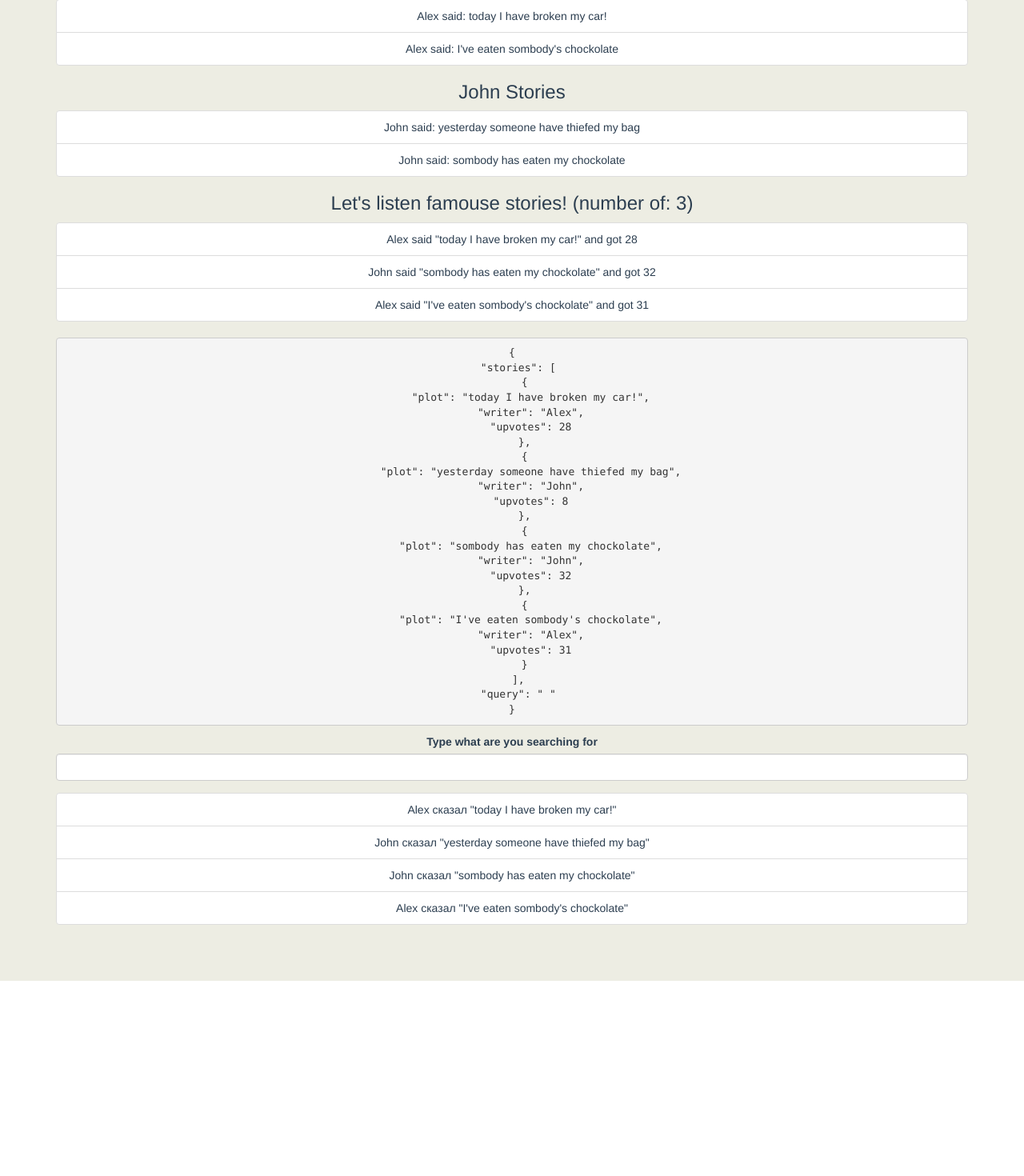
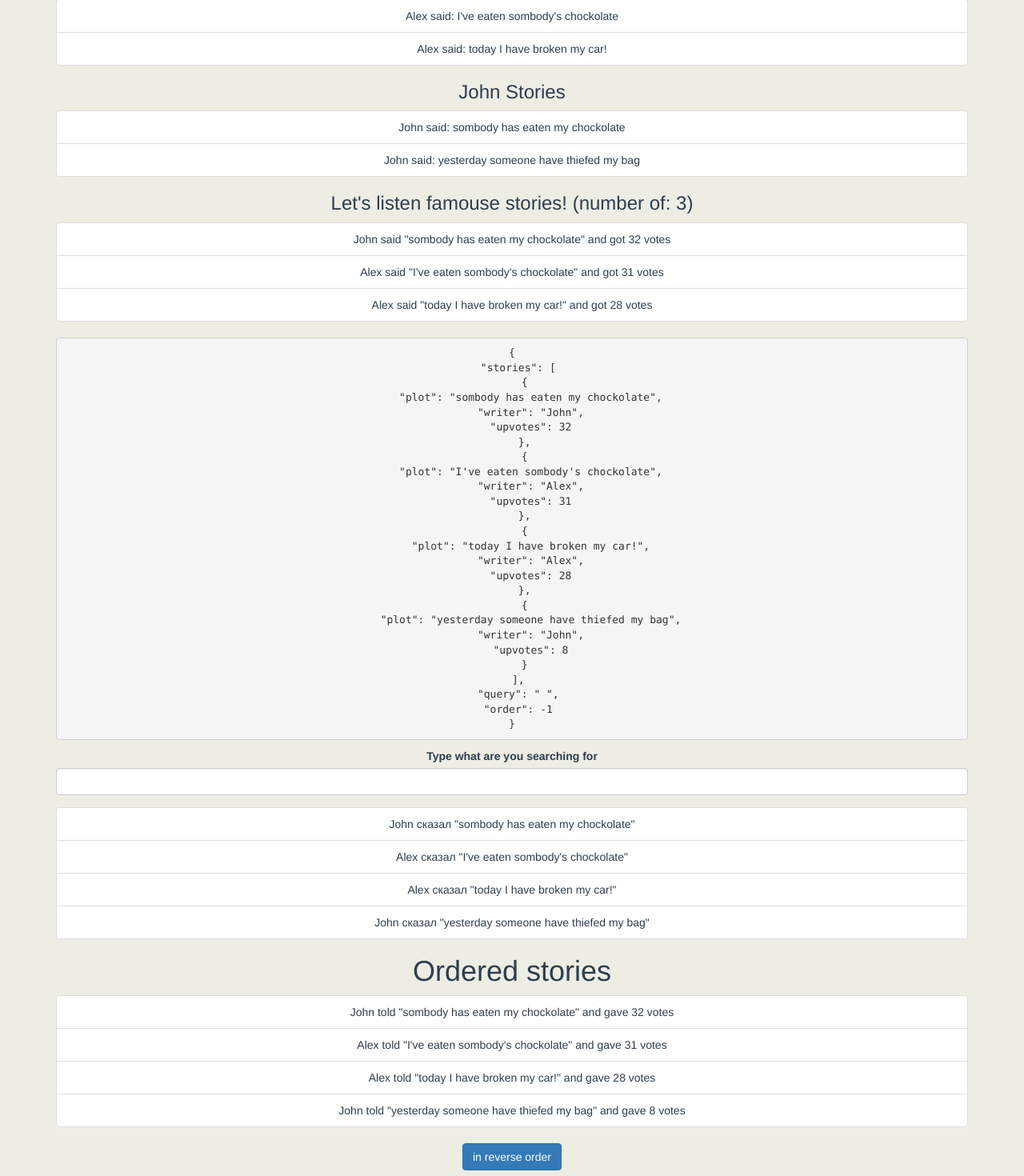
Before and after one commit to ShmidtAlex/Greatness-of-Vue-book, a Vue app: page /exercises in a window 1280 px wide. Shown: the part 1061-2531 px from the top of the page at 80% size. Before the commit the page ends 2287 px from the top, so only its background shows below. Built offline with nearby package versions, Linux system fonts and the light colour scheme.

Commit message:
new components (CustomFitler) and paths added for next exercises

```diff
--- a/src/App.vue
+++ b/src/App.vue
@@ -3,7 +3,9 @@
     <div id="nav">
       <router-link to="/">Home</router-link> |
       <router-link to="/about">About</router-link> |
-      <router-link to="/exercises">Exercises</router-link>
+      <router-link to="/exercises">Exercises 1</router-link> |
+      <router-link to="/exercises2">Exercises 2</router-link>
+
     </div>
     <router-view />
   </div>
--- a/src/components/Calculator.vue
+++ b/src/components/Calculator.vue
@@ -155,7 +155,6 @@
 				} else {
 					return;
 				}
-
 			},
 			equalTo: function() {
 				switch (this.runningOperator) {
--- /dev/null
+++ b/src/components/CustomFilter.vue
@@ -0,0 +1,16 @@
+<template>
+
+</template>
+<script>
+  export default {
+    name: 'Custom',
+    data: function() {
+      return {
+
+      }
+    }
+  }
+</script>
+<style>
+
+</style>
--- a/src/components/StoriesFilter.vue
+++ b/src/components/StoriesFilter.vue
@@ -19,7 +19,7 @@
       <h3>Let's listen famouse stories! (number of: {{ famous.length }})</h3>
       <ul class="list-group">
         <li class="list-group-item" v-for="(story, index) in famous" :key="index">
-          {{ story.writer }} said "{{ story.plot }}" and got {{ story.upvotes}}
+          {{ story.writer }} said "{{ story.plot }}" and got {{ story.upvotes}} votes
         </li>
       </ul>
     </div>
@@ -33,8 +33,13 @@
         {{ story.writer }} сказал "{{ story.plot }}"
       </li>
     </ul>
-
-
+    <h1>Ordered stories</h1>
+    <ul class="list-group">
+      <li class="list-group-item" v-for="(story, index) in orderSearch" :key="index">
+        {{ story.writer }} told "{{ story.plot }}" and gave {{ story.upvotes }} votes
+      </li>
+    </ul>
+    <button class="btn btn-primary" @click="order = order*-1">in reverse order</button>
 	</div>
 </template>
 <script>
@@ -65,9 +70,11 @@
           },
 				],
         query: ' ',
+        order: -1,
 			}
 		},
     methods: {
+      //for searching in global vocabulary according to part of speech, topic and so on
       storiesBy: function(writer) {
         return this.stories.filter(function(story){
           return story.writer === writer;
@@ -75,15 +82,23 @@
       },
     },
     computed: {
+      //for filter words, which were already studied
       famous: function() {
         return this.stories.filter(function(item) {
           return item.upvotes > 25;
         });
       },
       search: function() {
+        //for searching in the personal list of words
         let query = this.query;
         return this.stories.filter(function(story){
           return story.plot.includes(query);
+        })
+      },
+      orderSearch: function() {
+        let self = this;
+        return this.stories.sort(function(a, b){
+          return (a.upvotes - b.upvotes) * self.order;
         })
       }
     }
--- a/src/router.js
+++ b/src/router.js
@@ -31,6 +31,15 @@ export default new Router({
       // which is lazy-loaded when the route is visited.
       component: () =>
         import(/* webpackChunkName: "about" */ "./views/Exercises.vue")
+    },
+    {
+      path: "/exercises2",
+      name: "exercises2",
+      // route level code-splitting
+      // this generates a separate chunk (about.[hash].js) for this route
+      // which is lazy-loaded when the route is visited.
+      component: () =>
+        import(/* webpackChunkName: "about" */ "./views/Exercises2.vue")
     }
   ]
 });
--- /dev/null
+++ b/src/views/Exercises2.vue
@@ -0,0 +1,28 @@
+<template>
+  <div class="about">
+    <h1>Exercises from the book part Two</h1>
+    <CustomFilter/>
+  </div>
+</template>
+
+<script>
+// @ is an alias to /src
+import CustomFilter from "@/components/CustomFilter.vue";
+
+export default {
+  name: "exercises2",
+  components: {
+    CustomFilter,
+  }
+};
+</script>
+<style>
+	.about {
+		display: flex;
+		flex-direction: column;
+		justify-content: space-around;
+		align-items: center;
+		background-color: rgba(220, 220, 200, 0.5);
+
+	}
+</style>
```
